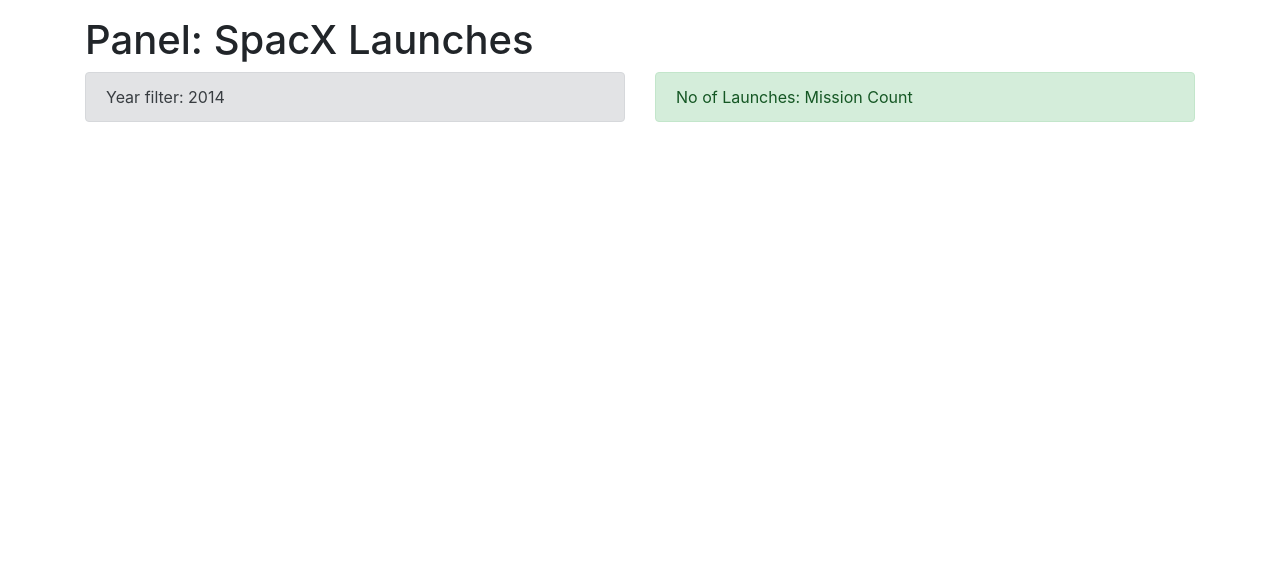
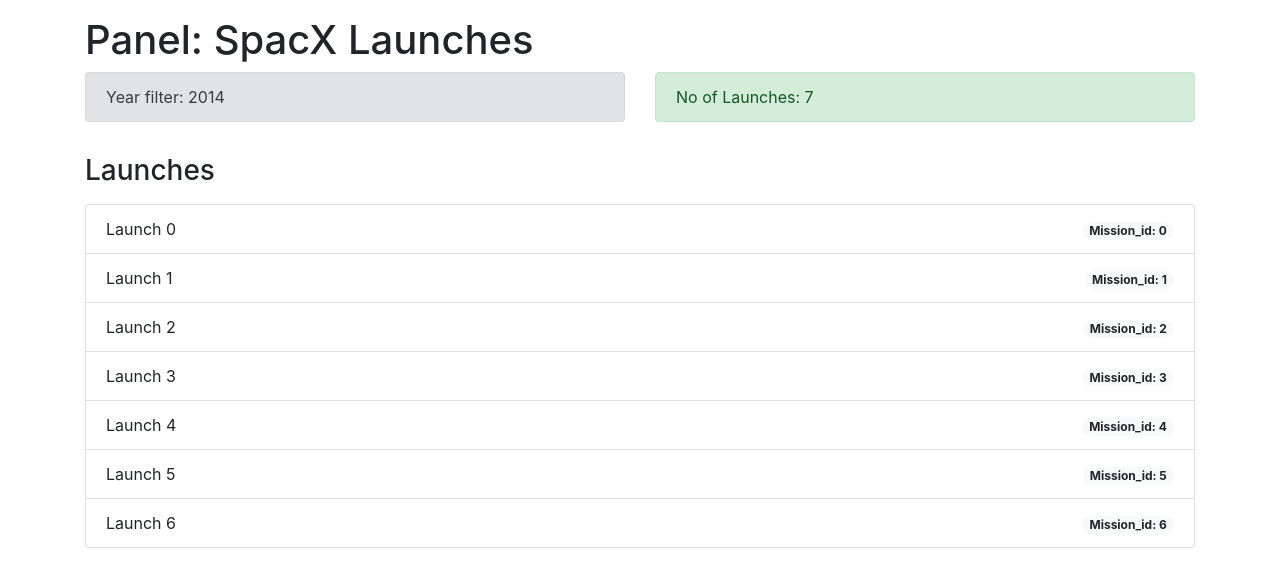
Before and after one commit to zephyr007/react-test, a React (Create React App) app: page / in a window 1280 px wide. Shown: the top 584 px of the page. Built offline with nearby package versions, Linux system fonts and the light colour scheme.

Commit message:
Adding list and hardCoding Components

```diff
--- a/src/App.js
+++ b/src/App.js
@@ -1,6 +1,7 @@
 import React from 'react';
 import Year from './component/Year';
 import Launches from './component/Launches';
+import LaunchList from './component/LaunchList';
 import 'bootstrap/dist/css/bootstrap.min.css';
 
 //Declaring a function with '=>'
@@ -16,6 +17,13 @@
           <Launches />
         </div>
       </div>
+
+      <h3 className = 'mt-3'>Launches</h3>
+      <div className='row mt-3'>
+        <div className='col-sm'>
+          <LaunchList />
+        </div>
+      </div>
     </div>
   );
 };
--- /dev/null
+++ b/src/component/LaunchItem.js
@@ -0,0 +1,16 @@
+import React from 'react';
+
+//to pass props between components
+const LaunchItem = (props) =>{
+    return(
+    <li className="list-group-item d-flex justify-content-between align-items-center">
+        {props.mission_name}
+        <div>
+			<span className='badge badge-pill badge-light'>Mission_id: {props.mission_id}</span>
+            {/* {props.mission_id} */}
+		</div>
+    </li>
+    );
+};
+
+export default LaunchItem;
--- /dev/null
+++ b/src/component/LaunchList.js
@@ -0,0 +1,28 @@
+import React from 'react';
+import LaunchItem from './LaunchItem';
+
+const LaunchList = () =>{
+    const launches = [
+        {flight_number:0, mission_name: 'Launch 0', mission_id: 0},
+        {flight_number:1, mission_name: 'Launch 1', mission_id: 1},
+        {flight_number:2, mission_name: 'Launch 2', mission_id: 2},
+        {flight_number:3, mission_name: 'Launch 3', mission_id: 3},
+        {flight_number:4, mission_name: 'Launch 4', mission_id: 4},
+        {flight_number:5, mission_name: 'Launch 5', mission_id: 5},
+        {flight_number:6, mission_name: 'Launch 6', mission_id: 6}
+    ]
+
+    return(
+        <ul class="list-group">
+            {launches.map(((launches)=>(
+                <LaunchItem
+                    flight_number ={launches.flight_number}
+                    mission_name ={launches.mission_name}
+                    mission_id ={launches.mission_id}
+                />
+            )))}
+        </ul>
+    );
+};
+
+export default LaunchList;
--- a/src/component/Launches.js
+++ b/src/component/Launches.js
@@ -3,7 +3,7 @@
 const Launches = () => {
     return(
         <div className ='alert alert-success'>
-            <span>No of Launches: Mission Count</span>
+            <span>No of Launches: 7</span>
         </div>
     );
 };
```
